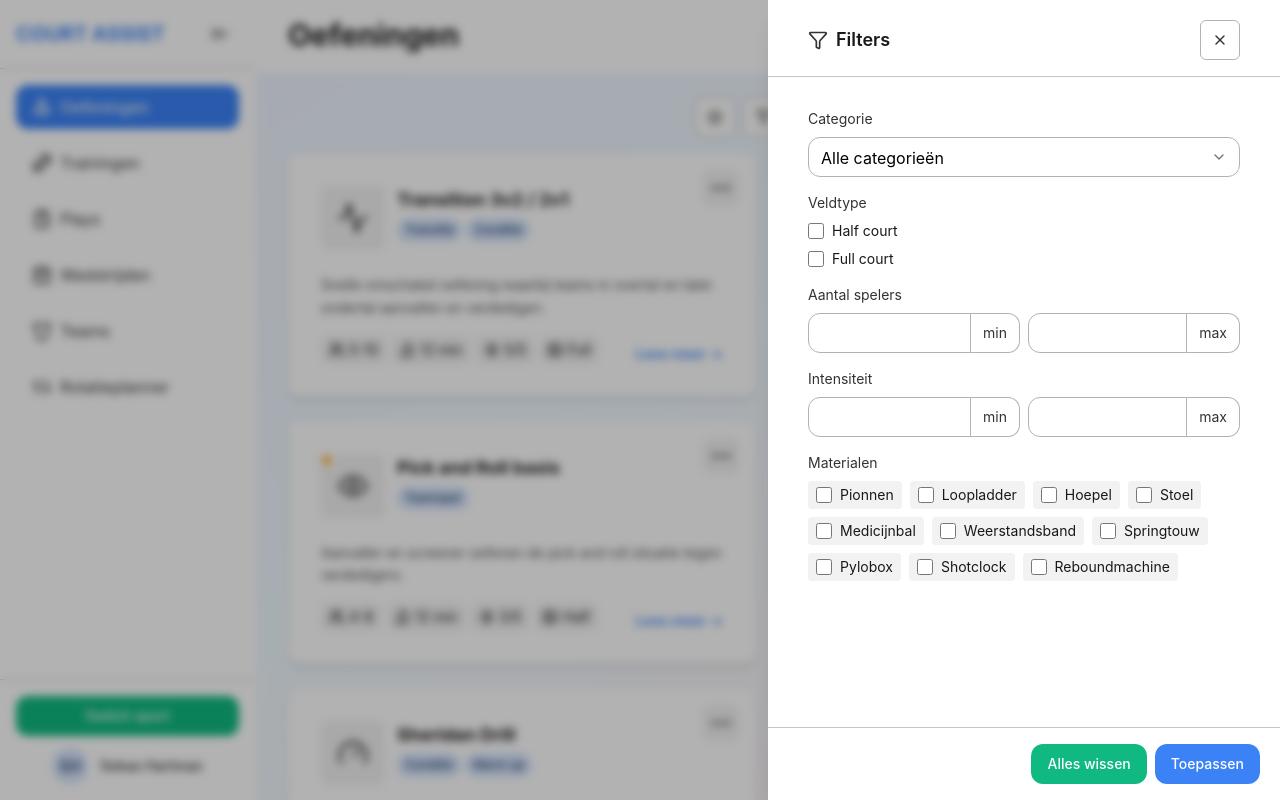
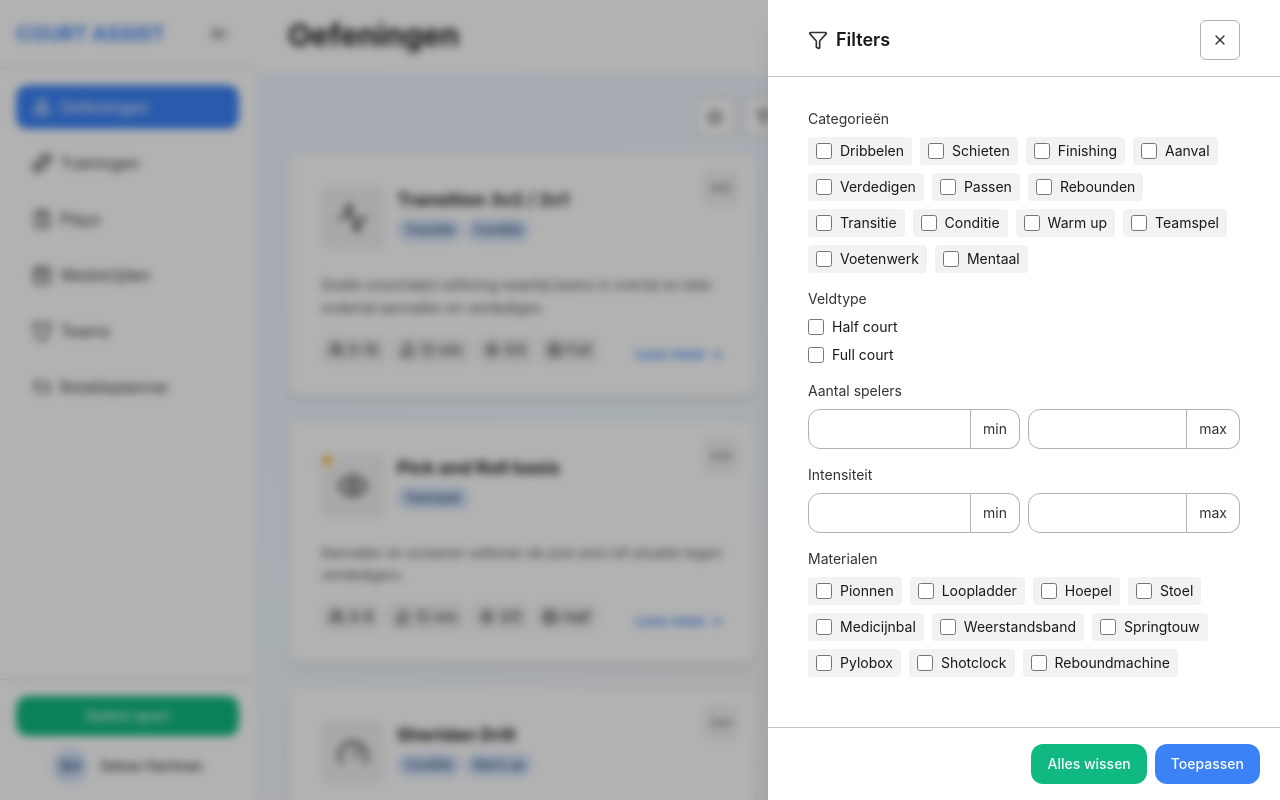
Before and after one commit to SebasJH/court-assist, a Vue app: page /oefeningen in a window 1280 px wide. Both pictures are taken after a click on the button "Filters". Built offline with nearby package versions, Linux system fonts and the light colour scheme.

Commit message:
Updated filter on categories

```diff
--- a/src/components/FiltersChips.vue
+++ b/src/components/FiltersChips.vue
@@ -7,10 +7,12 @@
       <button class="hover:text-blue-900" @click="$emit('clear:search')" aria-label="Verwijder zoekopdracht">×</button>
     </span>
     <!-- Category -->
-    <span v-if="category" class="inline-flex items-center gap-2 text-sm bg-blue-50 text-blue-800 border border-blue-200 rounded-full pl-3 pr-2 h-8 dark:bg-blue-900/30 dark:text-blue-200 dark:border-blue-800">
-      Categorie: {{ category }}
-      <button class="hover:text-blue-900" @click="$emit('clear:category')" aria-label="Verwijder categorie">×</button>
-    </span>
+    <template v-if="Array.isArray(category) && category.length">
+      <span v-for="c in category" :key="c" class="inline-flex items-center gap-2 text-sm bg-blue-50 text-blue-800 border border-blue-200 rounded-full pl-3 pr-2 h-8 dark:bg-blue-900/30 dark:text-blue-200 dark:border-blue-800">
+        Categorie: {{ c }}
+        <button class="hover:text-blue-900" @click="$emit('clear:category', c)" :aria-label="'Verwijder categorie ' + c">×</button>
+      </span>
+    </template>
     <!-- Players -->
     <span v-if="players[0] !== defaultPlayers[0] || players[1] !== defaultPlayers[1]" class="inline-flex items-center gap-2 text-sm bg-blue-50 text-blue-800 border border-blue-200 rounded-full pl-3 pr-2 h-8 dark:bg-blue-900/30 dark:text-blue-200 dark:border-blue-800">
       Spelers: {{ formatPlayers(players[0], players[1]) }}
@@ -51,7 +53,7 @@ export default {
   name: 'FiltersChips',
   props: {
     q: { type: String, default: '' },
-    category: { type: String, default: '' },
+    category: { type: Array, default: () => [] },
     players: { type: Array, default: () => [null, null] },
     intensity: { type: Array, default: () => [null, null] },
     court: { type: Array, default: () => [] },
--- a/src/components/FiltersPanel.vue
+++ b/src/components/FiltersPanel.vue
@@ -5,12 +5,23 @@
       <!-- Category -->
       <div class="flex flex-col gap-2">
         <label class="text-sm text-gray-700" for="filter-category">
-          Categorie
+          Categorieën
         </label>
-        <select id="filter-category" :value="category" @change="$emit('update:category', $event.target.value)" class="form-input">
-          <option value="">Alle categorieën</option>
-          <option v-for="c in categories" :key="c" :value="c">{{ c }}</option>
-        </select>
+        <div class="flex flex-wrap gap-2">
+          <label
+            v-for="c in categories"
+            :key="c"
+            class="inline-flex items-center gap-2 bg-gray-50 hover:bg-blue-100 text-gray-800 rounded px-2 py-1 cursor-pointer select-none"
+          >
+            <input
+              type="checkbox"
+              class="form-checkbox w-4 h-4"
+              :checked="isCategorySelected(c)"
+              @change="onToggleCategory(c, $event.target.checked)"
+            />
+            <span class="text-sm">{{ c }}</span>
+          </label>
+        </div>
       </div>
 
       <!-- Court -->
@@ -92,7 +103,7 @@ export default {
   components: { RangeNumber },
   props: {
     categories: { type: Array, default: () => [] },
-    category: { type: String, default: '' },
+    category: { type: Array, default: () => [] },
     players: { type: Array, default: () => [null, null] },
     intensity: { type: Array, default: () => [null, null] },
     court: { type: Array, default: () => [] },
@@ -121,7 +132,16 @@ export default {
       if (checked) set.add(kind); else set.delete(kind)
       emit('update:court', Array.from(set))
     }
-    return { onToggleMaterial, isCourtSelected, onToggleCourt }
+    function isCategorySelected(cat){
+      const arr = Array.isArray(props.category) ? props.category : []
+      return arr.includes(cat)
+    }
+    function onToggleCategory(cat, checked){
+      const set = new Set(Array.isArray(props.category) ? props.category : [])
+      if (checked) set.add(cat); else set.delete(cat)
+      emit('update:category', Array.from(set))
+    }
+    return { onToggleMaterial, isCourtSelected, onToggleCourt, isCategorySelected, onToggleCategory }
   }
 }
 </script>
--- a/src/views/ExercisePage.vue
+++ b/src/views/ExercisePage.vue
@@ -421,9 +421,9 @@ export default {
     const filter = ref((() => {
       try {
         const raw = localStorage.getItem(LS_FILTER_KEY)
-        if (!raw) return {category: '', players: [null, null], intensity: [null, null], favorites: false, court: [], materials: []}
+        if (!raw) return {category: [], players: [null, null], intensity: [null, null], favorites: false, court: [], materials: []}
         const obj = JSON.parse(raw) || {}
-        const category = typeof obj.category === 'string' ? obj.category : ''
+        const category = Array.isArray(obj.category) ? obj.category.filter(Boolean) : (typeof obj.category === 'string' && obj.category ? [obj.category] : [])
         let playersArr = Array.isArray(obj.players) && obj.players.length === 2 ? obj.players : [null, null]
         let p0 = (typeof playersArr[0] === 'number' && Number.isFinite(playersArr[0])) ? Math.max(1, Math.min(50, Number(playersArr[0]))) : null
         let p1 = (typeof playersArr[1] === 'number' && Number.isFinite(playersArr[1])) ? Math.max(1, Math.min(50, Number(playersArr[1]))) : null
@@ -439,7 +439,7 @@ export default {
         const materials = Array.isArray(obj.materials) ? obj.materials.filter(Boolean) : []
         return {category, players, intensity, favorites, court, materials}
       } catch (_) {
-        return {category: '', players: [null, null], intensity: [null, null], favorites: false, court: [], materials: []}
+        return {category: [], players: [null, null], intensity: [null, null], favorites: false, court: [], materials: []}
       }
     })())
     const showForm = ref(false)
@@ -582,8 +582,13 @@ export default {
         // favorieten
         if (selFav && !e.favorite) return false
 
-        // categorie (nu array)
-        if (filter.value.category && !e.category.includes(filter.value.category)) return false
+        // categorie (meerdere selecties mogelijk; match als een van de gekozen categorieën voorkomt)
+        const selCats = Array.isArray(filter.value.category) ? filter.value.category.filter(Boolean) : []
+        if (selCats.length > 0) {
+          const ecats = Array.isArray(e.category) ? e.category : (e.category ? [e.category] : [])
+          const hasAny = ecats.some(c => selCats.includes(c))
+          if (!hasAny) return false
+        }
 
         // court type (checkboxes allow selecting one of both). If none selected, don't filter.
         if (selCourts.length > 0) {
@@ -683,8 +688,13 @@ export default {
       q.value = ''
     }
 
-    function clearCategory() {
-      filter.value.category = ''
+    function clearCategory(kind) {
+      if (typeof kind === 'string') {
+        const arr = Array.isArray(filter.value.category) ? filter.value.category.slice() : []
+        filter.value.category = arr.filter(v => v !== kind)
+      } else {
+        filter.value.category = []
+      }
     }
 
     function clearPlayers() {
@@ -733,7 +743,7 @@ export default {
         const i0 = (Array.isArray(f.intensity) && f.intensity.length === 2 && typeof f.intensity[0] === 'number' && Number.isFinite(f.intensity[0])) ? Math.max(1, Math.min(5, Number(f.intensity[0]))) : null
         const i1 = (Array.isArray(f.intensity) && f.intensity.length === 2 && typeof f.intensity[1] === 'number' && Number.isFinite(f.intensity[1])) ? Math.max(1, Math.min(5, Number(f.intensity[1]))) : null
         const snap = {
-          category: typeof f.category === 'string' ? f.category : '',
+          category: Array.isArray(f.category) ? f.category.filter(Boolean) : (typeof f.category === 'string' && f.category ? [f.category] : []),
           players: [p0, p1],
           intensity: [i0, i1],
           favorites: !!f.favorites,
@@ -770,7 +780,7 @@ export default {
     function resetFilters() {
       q.value = ''
       filter.value = {
-        category: '',
+        category: [],
         players: [...DEFAULT_PLAYERS],
         intensity: [...DEFAULT_INTENSITY],
         favorites: false,
```
Also changed, not shown: src/components/exercise/ExerciseListItem.vue (line endings or trailing spaces).
